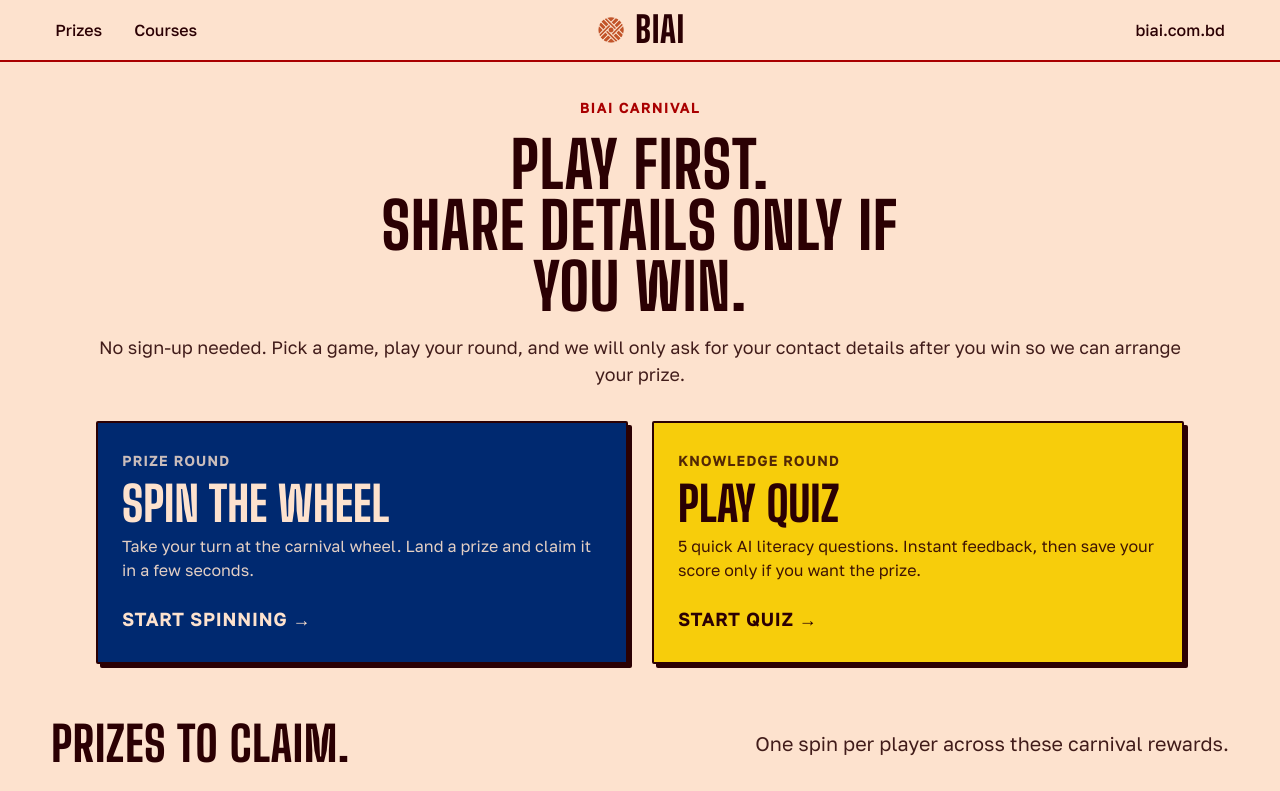
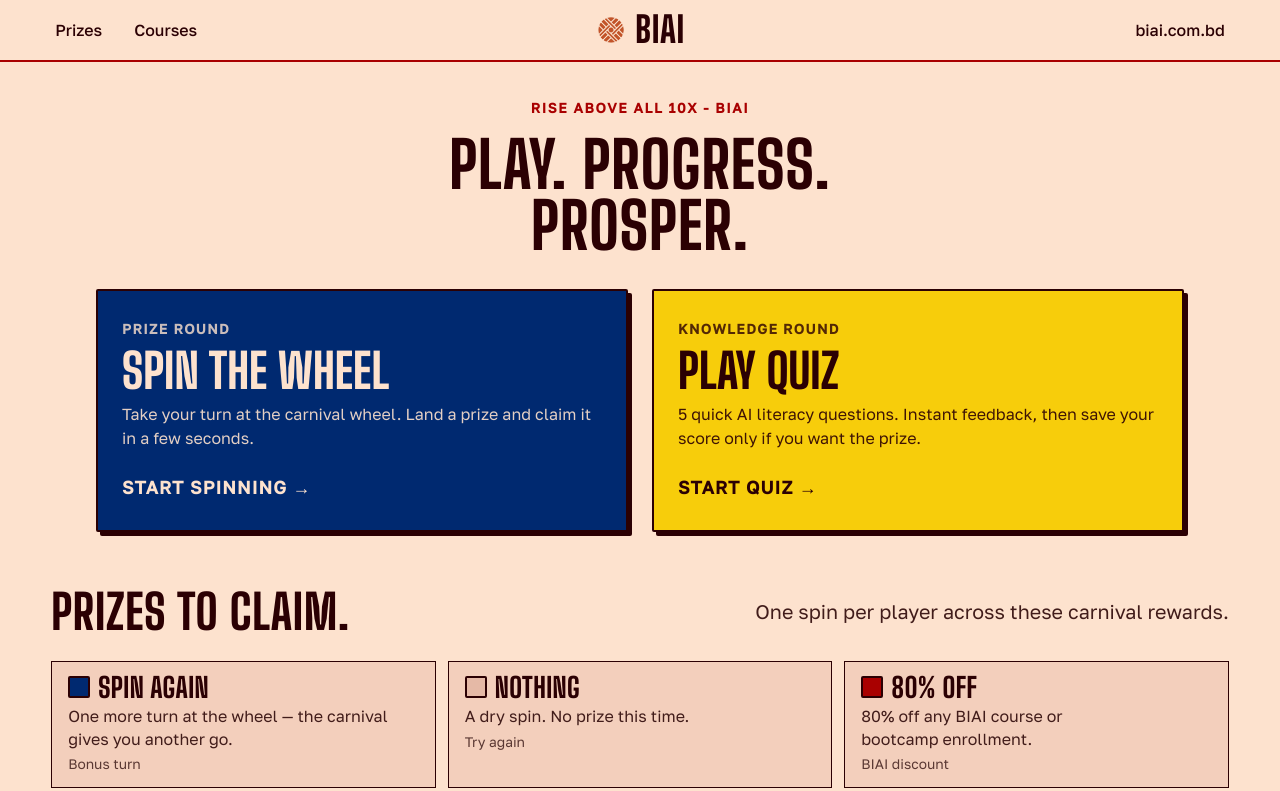
Before and after one commit to sabab-attin/biai-game, a Vue app in the folder frontend/: page / in a window 1280 px wide. Shown: the top 791 px of the page. Built offline with nearby package versions, Linux system fonts and the light colour scheme; no server answers.

Commit message:
Fix motto

```diff
--- a/frontend/src/components/ChoiceScreen.vue
+++ b/frontend/src/components/ChoiceScreen.vue
@@ -4,12 +4,8 @@ defineEmits(['quiz', 'wheel']);
 
 <template>
   <section class="choice-screen" aria-labelledby="choice-title">
-    <p class="choice-screen__eyebrow">BIAI Carnival</p>
-    <h1 id="choice-title" class="choice-screen__title">PLAY FIRST.<br />SHARE DETAILS ONLY IF YOU WIN.</h1>
-    <p class="choice-screen__lead">
-      No sign-up needed. Pick a game, play your round, and we will only ask for your
-      contact details after you win so we can arrange your prize.
-    </p>
+    <p class="choice-screen__eyebrow">RISE ABOVE ALL 10X - BIAI</p>
+    <h1 id="choice-title" class="choice-screen__title">PLAY. PROGRESS. PROSPER.</h1>
 
     <div class="choice-grid">
       <button type="button" class="choice-card choice-card--wheel" @click="$emit('wheel')">
--- a/frontend/src/styles/main.css
+++ b/frontend/src/styles/main.css
@@ -1362,11 +1362,6 @@
   margin: 0;
   font-size: clamp(2rem, 6vw, 4rem);
   line-height: 0.95;
-}
-
-.choice-screen__lead {
-  margin: 0;
-  color: var(--color-ink-2);
 }
 
 .choice-grid {
```
